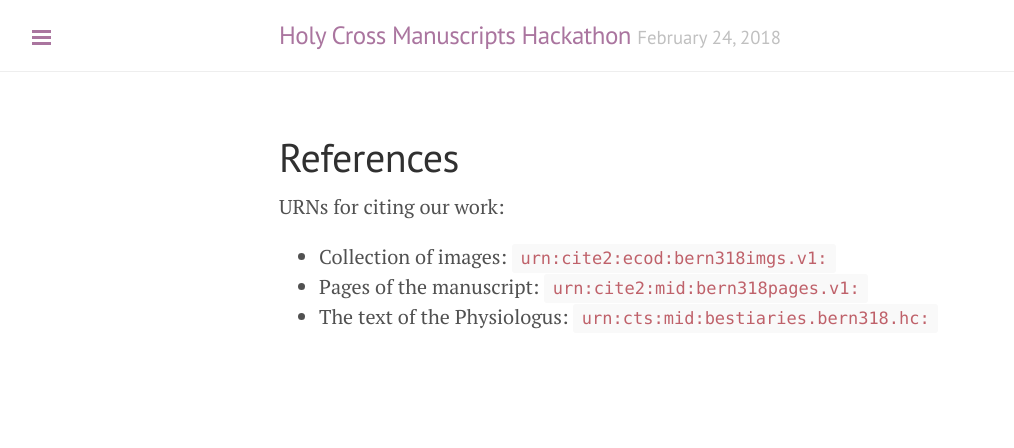
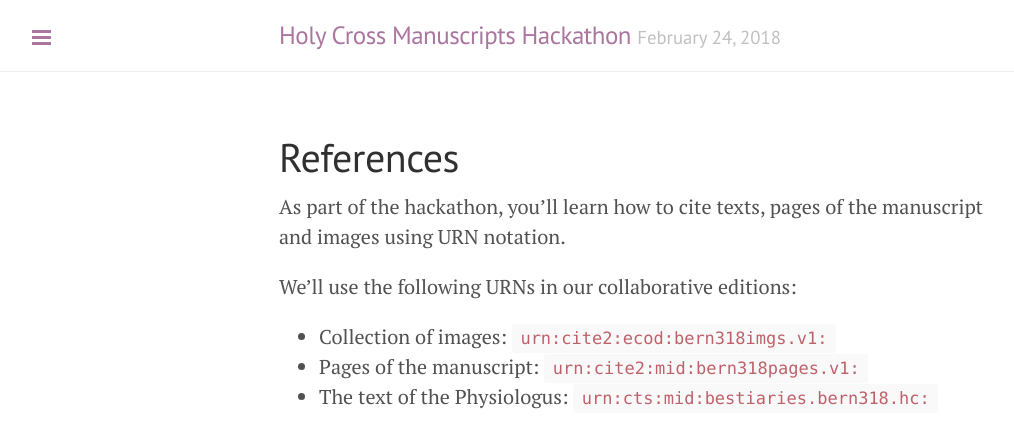
Before and after one commit to HCMID/ms-hackathon-2018, a Jekyll site: the page built from docs/references.md, in a window 1280 px wide. Shown: the top 448 px of the page, without its empty margins (1-1015 px from the left). Built offline with Jekyll 4.4.1, drawn with Linux system fonts in a browser that asks for light colours.

Commit message:
Rephrase

```diff
--- a/docs/references.md
+++ b/docs/references.md
@@ -4,7 +4,9 @@ layout: page
 ---
 
 
-URNs for citing our work:
+As part of the hackathon, you'll learn how to cite texts, pages of the manuscript and images using URN notation.
+
+We'll use the following URNs in our collaborative editions:
 
 
 -   Collection of images: `urn:cite2:ecod:bern318imgs.v1:`
```
